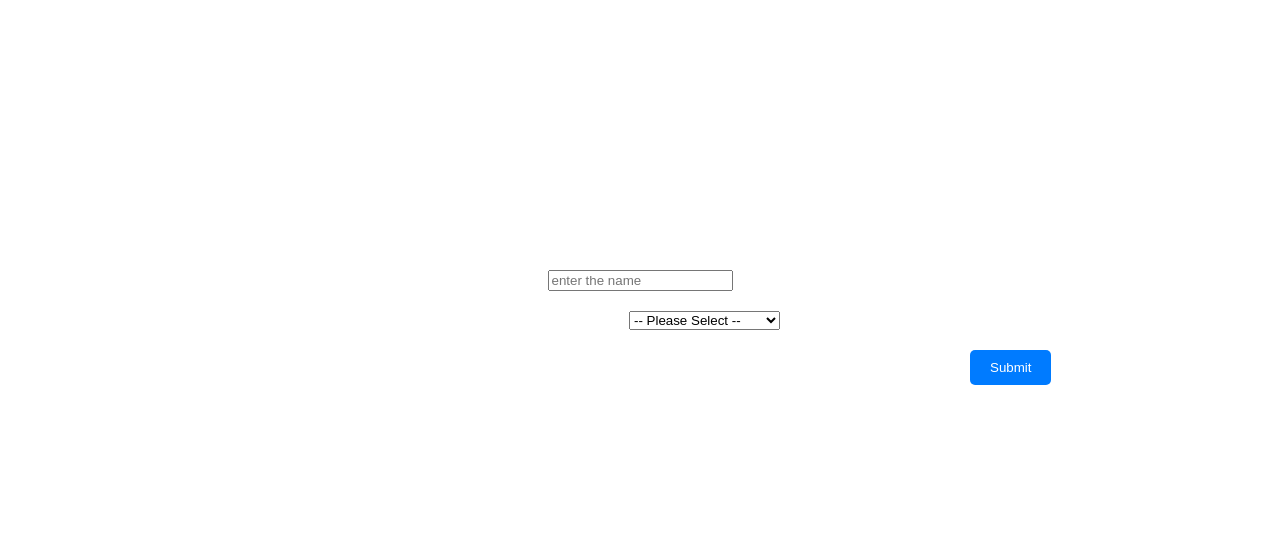
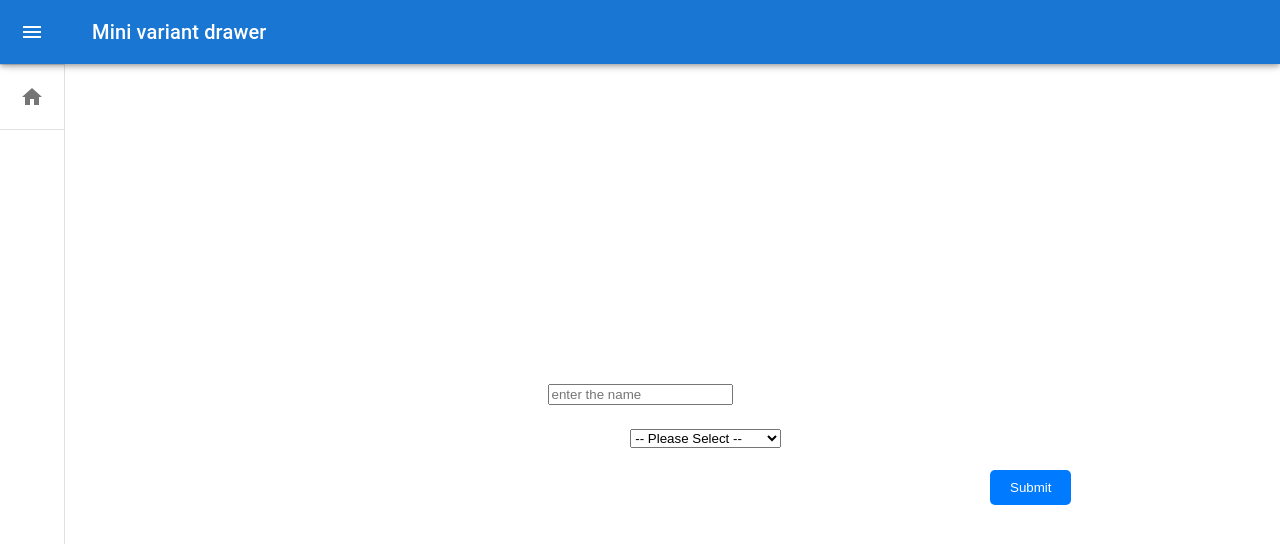
Before and after one commit to sivasaikumarssk/Tasks, a React (Create React App) app: page /homepage in a window 1280 px wide. Shown: the top 544 px of the page. Built offline with nearby package versions, Linux system fonts and the light colour scheme.

Commit message:
added sidebar

```diff
--- a/src/Pages/Certificate.js
+++ b/src/Pages/Certificate.js
@@ -4,6 +4,7 @@ import logo from "../Assets/company-logo.jpeg";
 import "./Certificate.css";
 import moment from "moment";
 import { usePDF } from "react-to-pdf";
+import Sidebar from "../Components/Sidebar";
 
 const Certificate = () => {
   const { toPDF, targetRef } = usePDF({ filename: "page.pdf" });
@@ -16,6 +17,7 @@ const Certificate = () => {
 
   return (
     <>
+    <Sidebar/>
       <div>
         <button onClick={() => toPDF()}>
           Download PDF
--- a/src/Pages/CertificateMain.js
+++ b/src/Pages/CertificateMain.js
@@ -2,6 +2,7 @@ import React, { useState } from "react";
 import "./CertificateMain.css";
 import { Link } from "react-router-dom";
 import Loader from "../Components/Loader";
+import Sidebar from "../Components/Sidebar";
 
 const CertificateMain = () => {
   const [name, setName] = useState("");
@@ -25,6 +26,7 @@ const CertificateMain = () => {
 
   return (
     <>
+    <Sidebar/>
       <div className="container">
         <div className="input">
           <input
```
